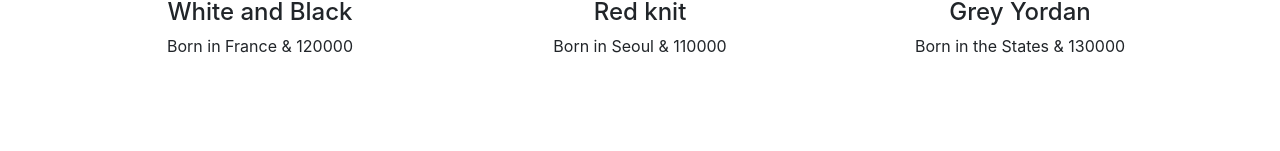
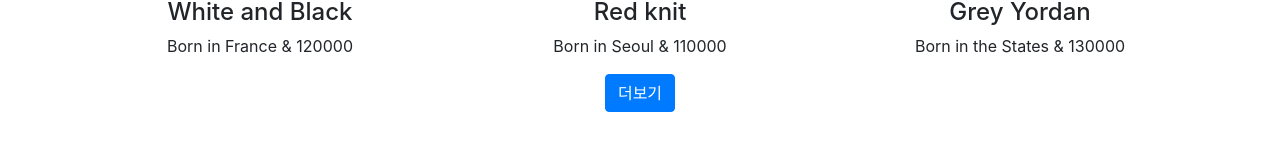
Before and after one commit to JangSeongHo99/Shopping-mall, a React (Create React App) app: page / in a window 1280 px wide. Shown: the part 631-782 px from the top of the page. Built offline with nearby package versions, Linux system fonts and the light colour scheme.

Commit message:
Add shoes by ajax

```diff
--- a/package.json
+++ b/package.json
@@ -6,6 +6,7 @@
     "@testing-library/jest-dom": "^5.11.6",
     "@testing-library/react": "^11.2.2",
     "@testing-library/user-event": "^12.5.0",
+    "axios": "^0.21.0",
     "bootstrap": "^4.5.3",
     "node-sass": "^4.14.1",
     "react": "^17.0.1",
--- a/src/App.js
+++ b/src/App.js
@@ -1,8 +1,9 @@
-	import './App.css';
+import './App.css';
 import { Navbar,Nav,NavDropdown,Button,Jumbotron } from 'react-bootstrap';
 import React, {useState} from 'react';
 import Data from "./data.js";
 import Detail from "./Detail.js"
+import axios from 'axios';
 
 import { Link,Route,Switch } from 'react-router-dom';
 
@@ -52,6 +53,20 @@ function App() {
 						)
 					}
 				</div>
+				<button className="btn btn-primary" onClick={()=>{
+						axios.get('https://codingapple1.github.io/shop/data2.json')
+						.then((result)=>{
+							let tempArray = [...shoes];
+							result.data.map((data)=>{
+								tempArray.unshift(data)
+							})
+							console.log(tempArray);
+							shoes변경(tempArray);
+						})
+						.catch(()=>{
+							console.log('실패')
+						})
+					}}>더보기</button>
 			</div>
 		 </Route>
 		 <Route path="/detail/:id">
```
Also changed, not shown: 2 other files (tests, documents, lock files or other folders).
